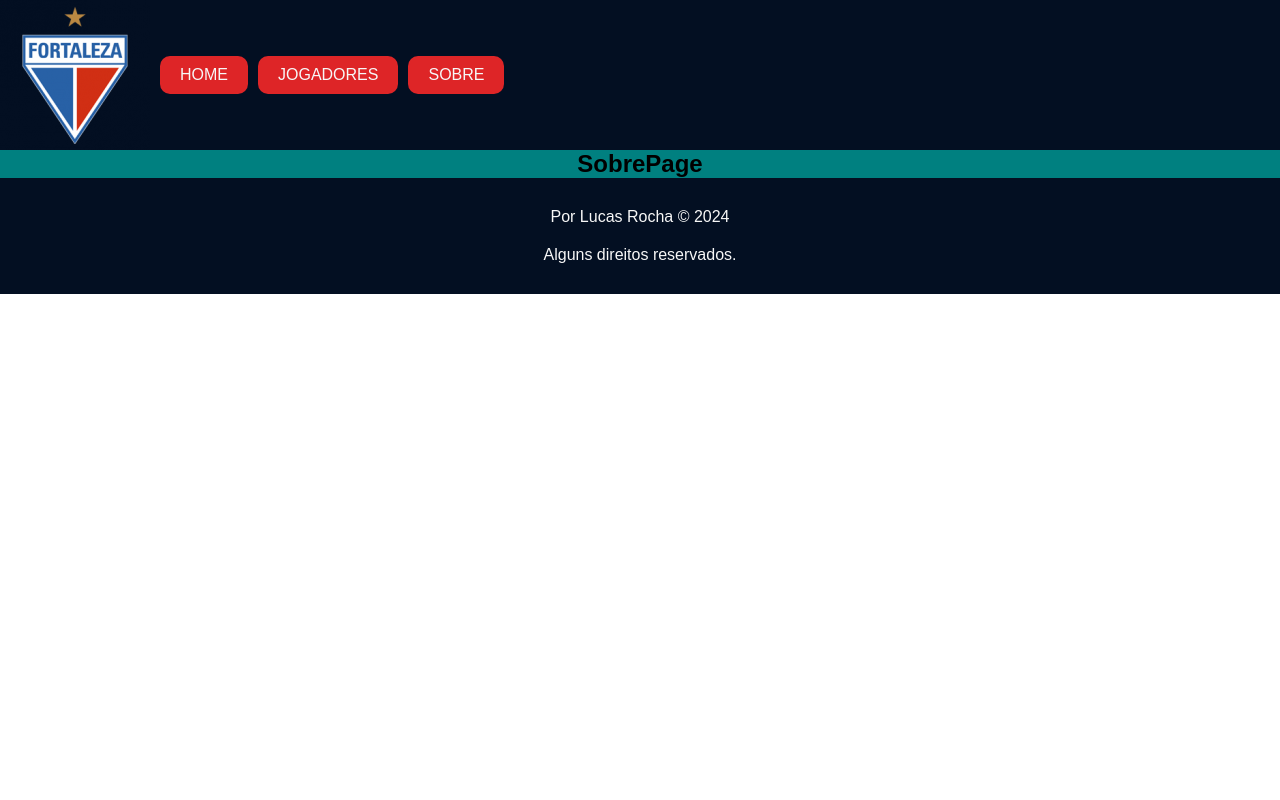
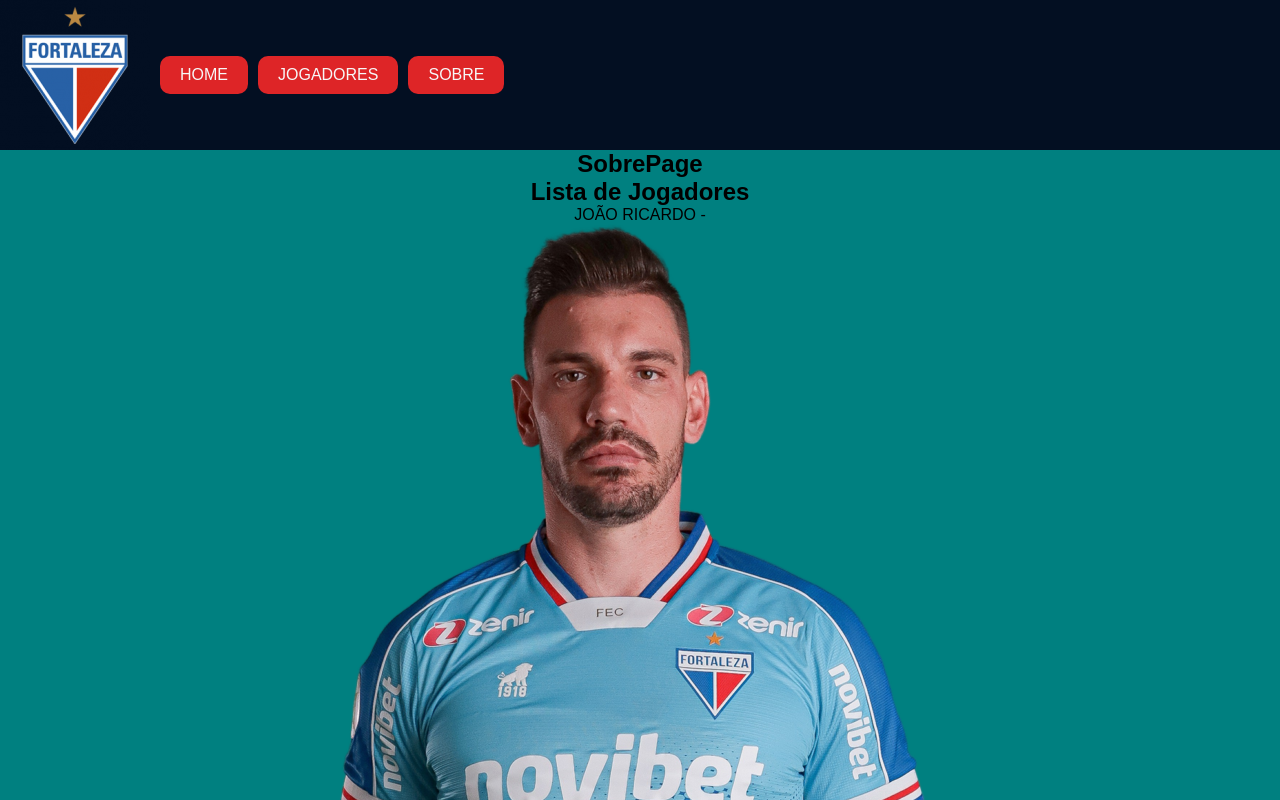
Before and after one commit to lucasrochabz/fec-2024, a React (Vite) app: page /sobre in a window 1280 px wide. Shown: the top 800 px of the page. Built offline with nearby package versions, Linux system fonts and the light colour scheme.

Commit message:
Add exibição de imagens

```diff
--- /dev/null
+++ b/jogadores.json
@@ -0,0 +1,68 @@
+
+[
+  {
+    "id": 1,
+    "nome": "JOÃO RICARDO",
+    "imgSrc": "src/assets/imagens/joao-ricardo.png"
+  },
+  {
+    "id": 2,
+    "nome": "MAURÍCIO KOZLINSKI",
+    "imgSrc": "src/assets/imagens/mauricio-kozlinski.png"
+  },
+  {
+    "id": 3,
+    "nome": "BRUNO GUIMARÃES",
+    "imgSrc": "src/assets/imagens/bruno-guimaraes.png"
+  },
+  {
+    "id": 4,
+    "nome": "TINGA",
+    "imgSrc": "src/assets/imagens/tinga.png"
+  },
+  {
+    "id": 5,
+    "nome": "DUDU",
+    "imgSrc": "dudu.png"
+  },
+  {
+    "id": 6,
+    "nome": "GONZALO ESCOBAR",
+    "imgSrc": "src/assets/imagens/gonzalo-escobar.png"
+  },
+  {
+    "id": 7,
+    "nome": "BRUNO PACHECO",
+    "imgSrc": "src/assets/imagens/bruno-pacheco.png"
+  },
+  {
+    "id": 8,
+    "nome": "MARCELO BENEVENUTO",
+    "imgSrc": "src/assets/imagens/marcelo-benevenuto.png"
+  },
+  {
+    "id": 9,
+    "nome": "TOBIAS FIGUEIREDO",
+    "imgSrc": "src/assets/imagens/tobias-figueiredo.png"
+  },
+  {
+    "id": 10,
+    "nome": "TITI",
+    "imgSrc": "src/assets/imagens/titi.png"
+  },
+  {
+    "id": 11,
+    "nome": "EMANUEL BRÍTEZ",
+    "imgSrc": "src/assets/imagens/emanuel-britez.png"
+  },
+  {
+    "id": 12,
+    "nome": "TOMÁS POCHETTINO",
+    "imgSrc": "src/assets/imagens/tomas-pochettino.png"
+  },
+  {
+    "id": 13,
+    "nome": "PEDRO AUGUSTO",
+    "imgSrc": "src/assets/imagens/pedro-augusto.png"
+  }
+]
--- a/src/pages/JogadoresPage/JogadoresPage.jsx
+++ b/src/pages/JogadoresPage/JogadoresPage.jsx
@@ -10,7 +10,7 @@ export const JogadoresPage = () => {
         <h1>JogadoresPage</h1>
         <div className="info">
             <div className="img">
-              <img src="src/assets/imagens/jogador1.png" alt="Foto do Jogador" />
+              <img src="src/assets/imagens/tinga.png" alt="Foto do Jogador" />
             </div>
             <div className="button">
                 <button>Jogador Anterior</button>
--- a/src/pages/SobrePage/SobrePage.jsx
+++ b/src/pages/SobrePage/SobrePage.jsx
@@ -1,13 +1,31 @@
+import React, { useState, useEffect } from 'react'
 import { Footer } from "../../components/Footer/Footer"
 import { Header } from "../../components/Header/Header"
+import jogadoresData from "/jogadores.json"
+
 import "./SobrePage.css"
 
 export const SobrePage = () => {
+  const [jogadores, setJogadores] = useState([]);
+
+  useEffect(() => {
+    setJogadores(jogadoresData);
+  }, []);
+
   return(
     <>
       <Header />
       <section className="sobre-content">
         <h1>SobrePage</h1>
+
+        <h1>Lista de Jogadores</h1>
+      <ul>
+        {jogadores.map(jogador => (
+          <li key={jogador.id}>
+            {jogador.nome} - <img src={jogador.imgSrc} alt="" />
+          </li>
+        ))}
+      </ul>
       </section>
       <Footer />
     </>
```
